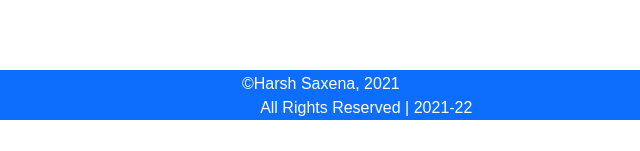
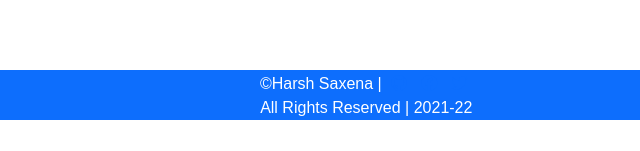
Before and after one commit to its-hrs/COVID-19-PROJECT, a plain HTML site: page index.html in a window 1280 px wide. Shown: the part 4274-4425 px from the top of the page, 280-920 px from the left. Drawn offline with nearby package versions, Linux system fonts and the light colour scheme; a script that the page names is missing; a web font is replaced by a local one.

Commit message:
Update index.html

```diff
--- a/index.html
+++ b/index.html
@@ -374,7 +374,7 @@
       <a style="float: right; font-size: 7vh; margin-right: 10px; color:#0d6efd" href="#home"><i class="fas fa-arrow-circle-up fa-sm"></i></a>
       <div style="text-align: center; height: 0vh; width: 90%; margin-left:5.5%;" id="footer">
             <div class=" footer_style bg-primary text-white container-fluid text-center">
-              <p>&copy;Harsh Saxena, 2021 <a id="me" href="https://github.com/its-hrs" target="_blank"><i style="padding: 5px; " class="fab fa-github" id="github"></i></a>
+              <p>&copy;Harsh Saxena | <a id="me" href="https://github.com/its-hrs" target="_blank"><i style="padding: 5px;" class="fab fa-github" id="github"></i></a>
               <a href="https://www.facebook.com/PotterHead9347" target="_blank"><i style="padding: 5px" class="fab fa-facebook" id="fb" ></i></a>
               <a href="https://twitter.com/Saxenaboy_123" target="_blank"><i style="padding: 5px;" class="fab fa-twitter" id="tweet"></i></a><br />All Rights Reserved | 2021-22</p>
             </div>
```
